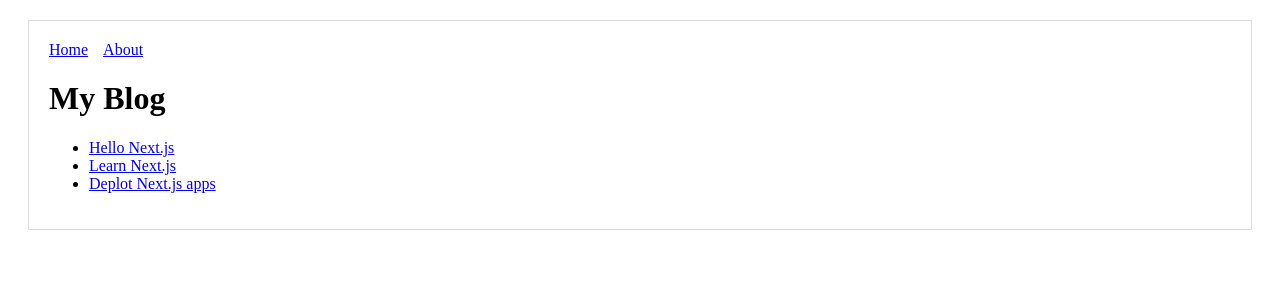
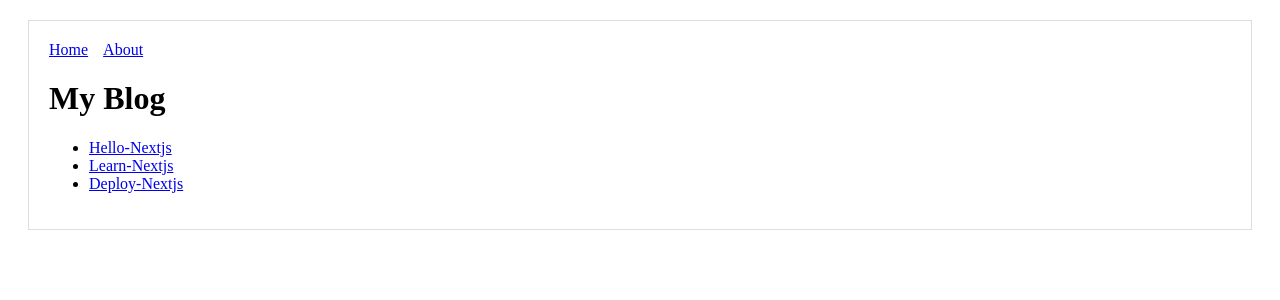
Before and after one commit to himankpathak/hello-next, a Next.js app: page / in a window 1280 px wide. Shown: the top 300 px of the page. Built offline with nearby package versions, Linux system fonts and the light colour scheme.

Commit message:
added [id] page and dynamic routing in index page

```diff
--- a/pages/index.js
+++ b/pages/index.js
@@ -3,8 +3,8 @@
 
 const PostLink = props => (
   <li>
-    <Link href={`/post?title=${props.title}`}>
-      <a>{props.title}</a>
+    <Link href="/p/[id]" as={`/p/${props.id}`}>
+      <a>{props.id}</a>
     </Link>
   </li>
 );
@@ -14,9 +14,9 @@
     <Layout>
       <h1>My Blog</h1>
       <ul>
-        <PostLink title="Hello Next.js" />
-        <PostLink title="Learn Next.js" />
-        <PostLink title="Deplot Next.js apps" />
+        <PostLink id="Hello-Nextjs" />
+        <PostLink id="Learn-Nextjs" />
+        <PostLink id="Deploy-Nextjs" />
       </ul>
     </Layout>
   );
```
Also changed, not shown: pages/p/[id].js (added, +13 -0 lines).
